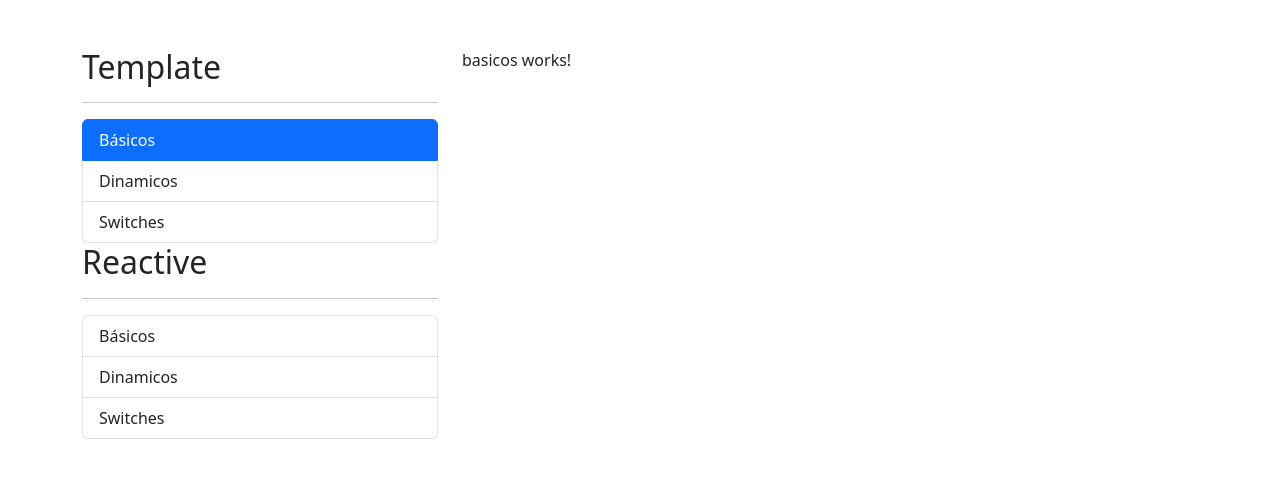
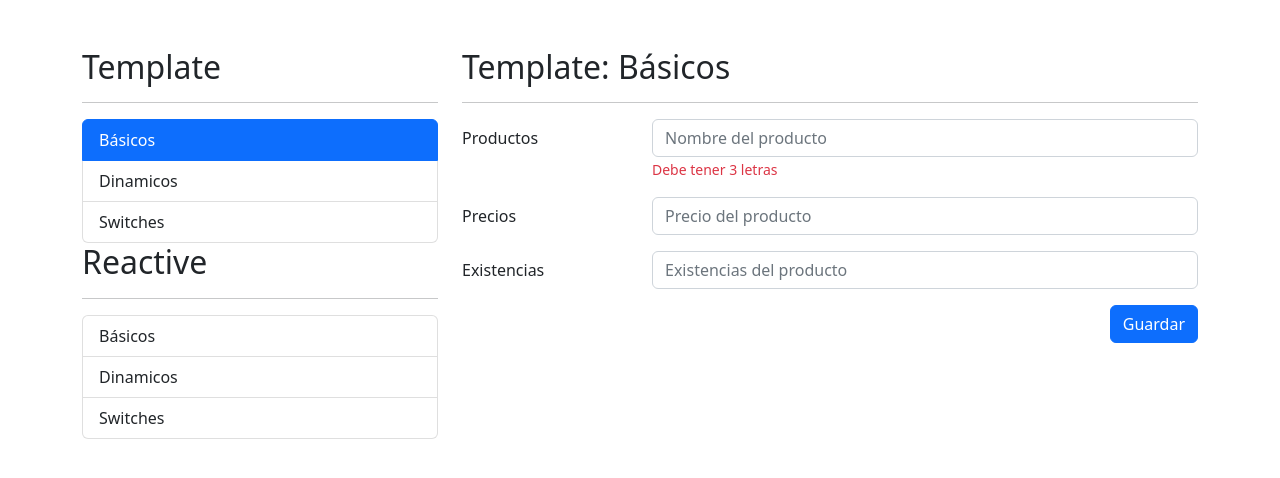
Before and after one commit to richard-allcca/Angular-Formularios, an Angular app: page /template/basicos in a window 1280 px wide. Shown: the top 478 px of the page. Built offline with nearby package versions, Linux system fonts and the light colour scheme.

Commit message:
Creado el Template: FormsModule

```diff
--- a/src/app/template/basicos/basicos.component.html
+++ b/src/app/template/basicos/basicos.component.html
@@ -1 +1,64 @@
-<p>basicos works!</p>
+<h2>Template: Básicos</h2>
+<hr />
+
+<div class="row">
+   <div class="col">
+
+    <form>
+
+      <!-- STUB - Campo de productos -->
+      <div class="mb-3 row">
+         <label class="col-sm-3 col-form-label" >Productos</label>
+
+         <div class="col-sm-9">
+            <input
+               type="text"
+               class="form-control"
+               placeholder="Nombre del producto"
+            />
+
+            <span class="form-text text-danger">Debe tener 3 letras</span>
+         </div>
+
+      </div>
+
+      <!-- STUB - Campo de precios -->
+      <div class="mb-3 row">
+         <label class="col-sm-3 col-form-label" >Precios</label>
+
+         <div class="col-sm-9">
+            <input
+               type="number"
+               class="form-control"
+               placeholder="Precio del producto"
+            />
+         </div>
+      </div>
+
+      <!-- STUB - Campo de precios -->
+      <div class="mb-3 row">
+         <label class="col-sm-3 col-form-label" >Existencias</label>
+
+         <div class="col-sm-9">
+            <input
+               type="number"
+               class="form-control"
+               placeholder="Existencias del producto"
+            />
+         </div>
+      </div>
+
+      <!-- STUB - Boton -->
+      <div class="row">
+         <div class="col">
+            <button type="submit"
+                  class="btn btn-primary float-end">
+               Guardar
+            </button>
+         </div>
+      </div>
+
+    </form>
+
+  </div>
+</div>
```
